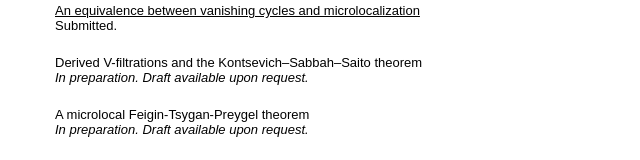
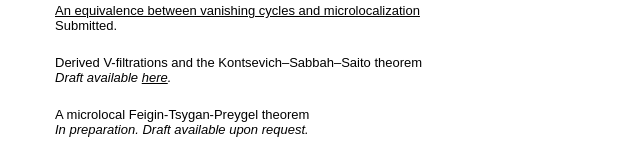
Before and after one commit to kdschefers/kdschefers.github.io, a plain HTML site: page papers.html in a window 1280 px wide. Shown: the part 127-287 px from the top of the page, without its empty margins (0-640 px from the left). Drawn offline with Linux system fonts and the light colour scheme.

Commit message:
Uploaded paper

```diff
--- a/papers.html
+++ b/papers.html
@@ -52,7 +52,7 @@
       <td class="expand">
         Derived V-filtrations and the Kontsevich–Sabbah–Saito theorem
         <br>
-	<i>In preparation. Draft available upon request.</i>
+	<i>Draft available <a href="KSStheorem.pdf">here</a>.</i>
       </td>
      </tr>
      <tr>
```
Also changed, not shown: 1 other file.
